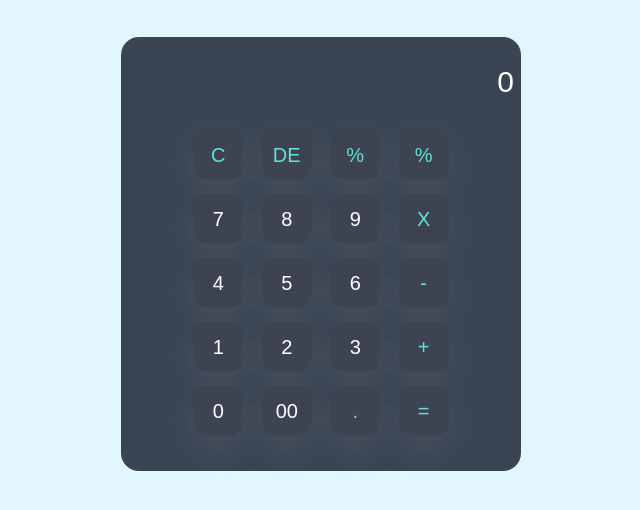
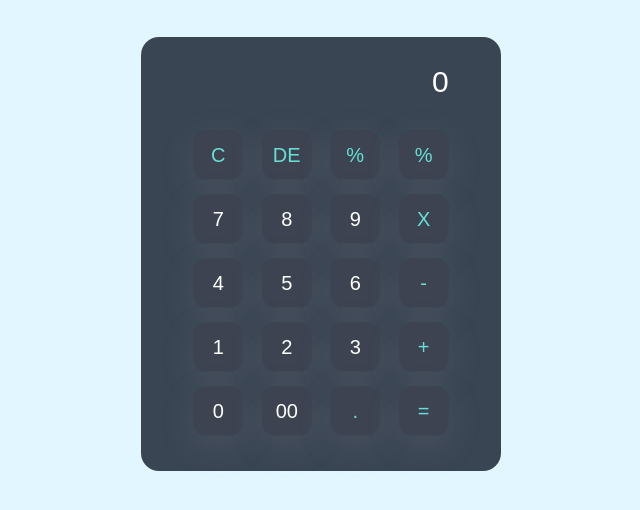
Before and after one commit to MendosDV/calculator, a plain HTML site: page index.html in a window 1280 px wide. Shown: the part 140-650 px from the top of the page, without its empty margins (319-959 px from the left). Drawn offline with Linux system fonts and the light colour scheme.

Commit message:
HTML/ CSS modify

```diff
--- a/style.css
+++ b/style.css
@@ -22,7 +22,7 @@ h1 {
   justify-content: center;
   align-items: center;
   margin: 0 auto;
-  max-width: 400px;
+  max-width: 360px;
   background-color: #3A4554;
   padding: 28px;
   border-radius: 18px;
@@ -42,6 +42,7 @@ input[type=text] {
   margin-bottom: 24px;
   font-size: 30px;
   color: white;
+  width: 92%;
 }
 
 input[type=button] {
```
Also changed, not shown: index.html (+4 -0 lines).
